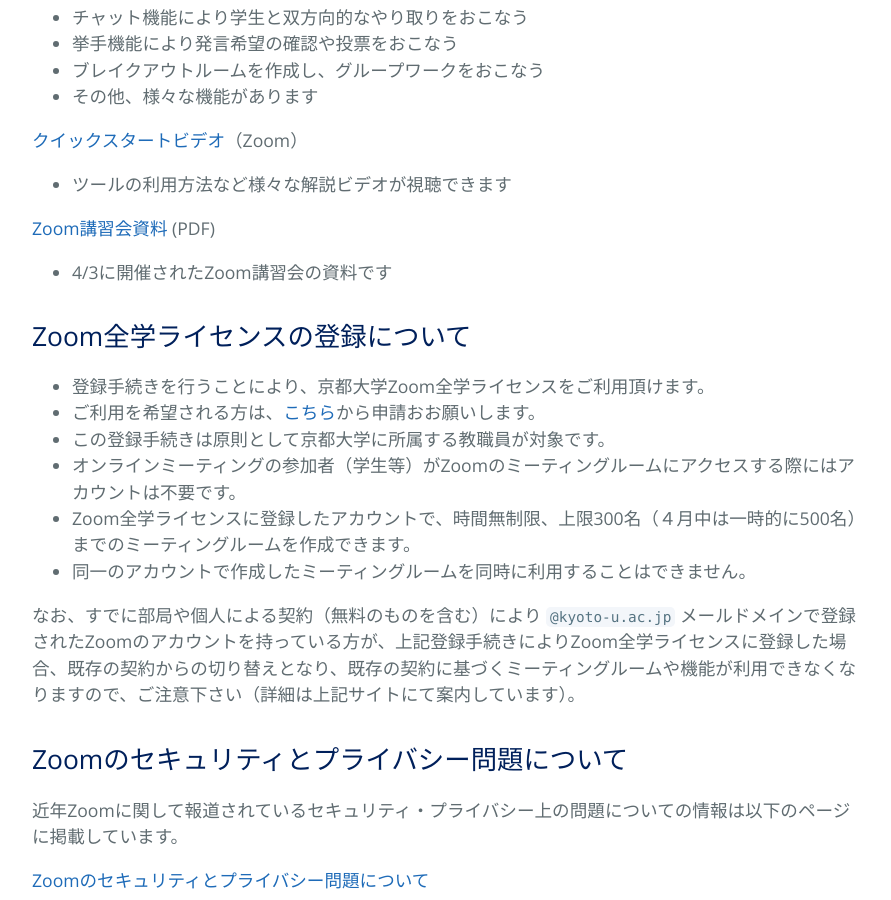
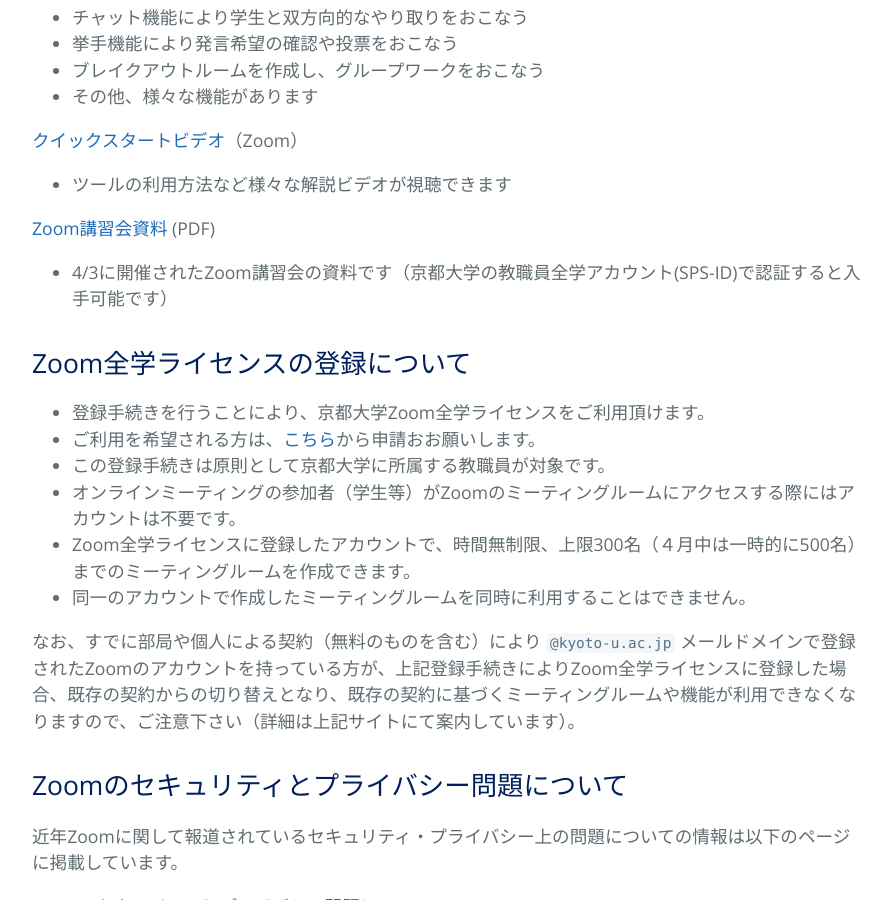
Before and after one commit to kyoto-u/online-edu, a Jekyll site: the page built from zoom.md, in a window 1280 px wide and 900 px high, scrolled down 1078 px. Shown: the whole window, without its empty margins (192-1083 px from the left). Built offline with Jekyll 4.4.1, drawn with Linux system fonts in a browser that asks for light colours.

Commit message:
Update zoom.md

```diff
--- a/zoom.md
+++ b/zoom.md
@@ -29,7 +29,7 @@ title: オンラインミーティングサービス(Zoom全学ライセンス)
 - ツールの利用方法など様々な解説ビデオが視聴できます
 
 [Zoom講習会資料](https://drive.google.com/file/d/1qwR5cWeZ4PkVAUT44Sr7awY9YBNpzpIW/view) (PDF)
-- 4/3に開催されたZoom講習会の資料です
+- 4/3に開催されたZoom講習会の資料です（京都大学の教職員全学アカウント(SPS-ID)で認証すると入手可能です）
 
 ## Zoom全学ライセンスの登録について
 
```
